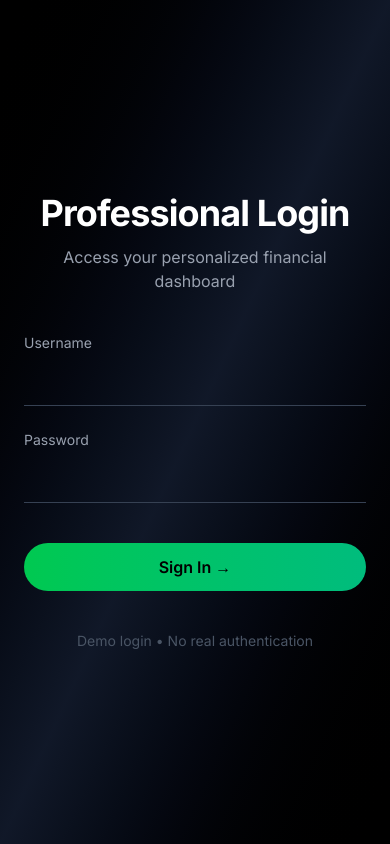
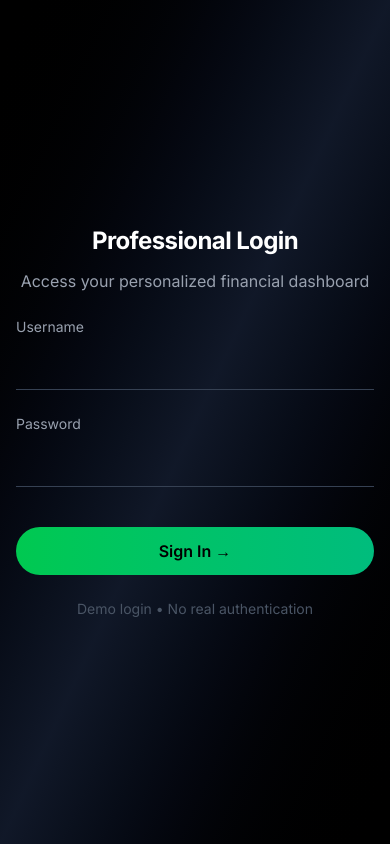
Before and after one commit to Rohan20648/money-gurus, a Next.js app: page /login in a window 390 px wide. Built offline with nearby package versions, Linux system fonts and the light colour scheme.

Commit message:
Update LoginClient.tsx

```diff
--- a/app/login/LoginClient.tsx
+++ b/app/login/LoginClient.tsx
@@ -59,13 +59,12 @@ export default function Login() {
 
   return (
     <main
-      className={`${inter.className} min-h-screen bg-gradient-to-br from-black via-gray-900 to-black text-white flex items-center justify-center px-6`}
+      className={`${inter.className} min-h-screen bg-gradient-to-br from-black via-gray-900 to-black text-white flex items-center justify-center px-4 md:px-6`}
     >
-      <div className="max-w-md w-full animate-fade-in space-y-10">
+      <div className="max-w-md w-full animate-fade-in space-y-6 md:space-y-10">
 
-        {/* Header */}
         <header className="text-center space-y-3">
-          <h1 className="text-4xl font-bold tracking-tight">
+          <h1 className="text-2xl md:text-4xl font-bold tracking-tight">
             {userType === "student"
               ? "Student Login"
               : "Professional Login"}
@@ -76,7 +75,6 @@ export default function Login() {
           </p>
         </header>
 
-        {/* Form Area */}
         <section className="space-y-6">
 
           <div>
@@ -116,23 +114,6 @@ export default function Login() {
         </footer>
 
       </div>
-
-      <style jsx>{`
-        .animate-fade-in {
-          animation: fadeIn 0.8s ease-out forwards;
-        }
-
-        @keyframes fadeIn {
-          from {
-            opacity: 0;
-            transform: translateY(20px);
-          }
-          to {
-            opacity: 1;
-            transform: translateY(0);
-          }
-        }
-      `}</style>
     </main>
   );
 }
```
